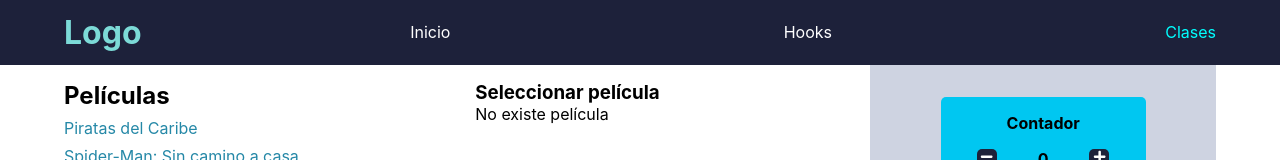
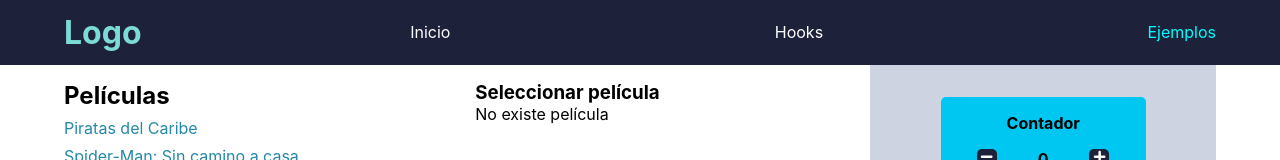
Before and after one commit to santi-gp/react-project, a React (Create React App) app: page /clases/1 in a window 1280 px wide. Shown: the top 160 px of the page. Built offline with nearby package versions, Linux system fonts and the light colour scheme.

Commit message:
update sidebars

```diff
--- a/src/App.js
+++ b/src/App.js
@@ -1,9 +1,9 @@
 import { Route, Routes } from 'react-router-dom';
 import './App.css';
 import Layout from './Layout';
-import Inicio from './pages/Inicio'
+import Home from './pages/Home'
 import Hooks from './pages/Hooks'
-import Clases from './pages/Clases'
+import Examples from './pages/Examples'
 import {
   ReactForm,
   HookForm,
@@ -23,7 +23,7 @@ function App() {
     <>
       <Routes>
         <Route path='/' element={<Layout />}>
-          <Route index element={<Inicio />} />
+          <Route index element={<Home />} />
           <Route path='hooks' element={<Hooks />} >
             <Route index element={
               <article>
@@ -38,7 +38,7 @@ function App() {
             <Route path='rating' element={<Rating />} />
             <Route path='changeColour' element={<ShowColor />} />
           </Route>
-          <Route path='clases' element={<Clases />} >
+          <Route path='clases' element={<Examples />} >
             <Route path=":userId" element={<User />} />
           </Route>
         </Route>
--- a/src/components/header/Header.js
+++ b/src/components/header/Header.js
@@ -50,7 +50,7 @@ function Header() {
                                 onClick={closeNav}
                                 to="clases" style={({ isActive }) => ({ color: isActive ? 'cyan' : 'white' })}
                             >
-                                Clases
+                                Ejemplos
                             </NavLink>
                         </li>
                     </ul>
--- a/src/pages/Hooks.js
+++ b/src/pages/Hooks.js
@@ -1,6 +1,6 @@
 import React from 'react'
 import { Outlet } from 'react-router-dom'
-import AccordionMenu from '../components/accordions/AccordionMenu'
+import AccordionMenu from '../components/sidebars/AccordionMenu'
 import InterpolationLagrange from '../components/content/Math/InterpolationLagrange'
 
 function Hooks() {
```
Also changed, not shown: src/components/content/User.js (+1 -12 lines), src/components/sidebars/AccorMenu.css (renamed from src/components/accordions/AccorMenu.css), src/components/sidebars/AccordionMenu.js (renamed from src/components/accordions/AccordionMenu.js), src/components/sidebars/AccordionMenuItem.js (renamed from src/components/accordions/AccordionMenuItem.js), src/pages/Examples.js (renamed from src/pages/Clases.js), src/pages/Home.js (renamed from src/pages/Inicio.js).
